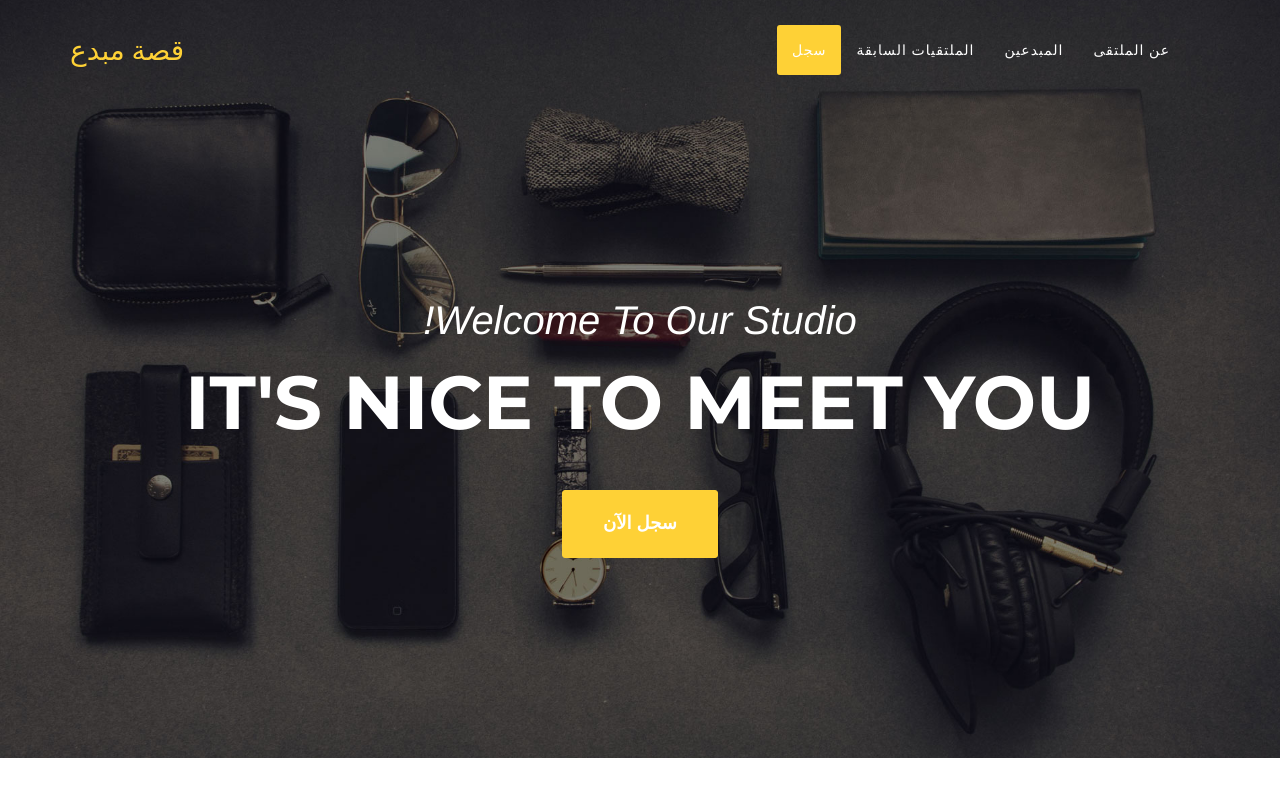
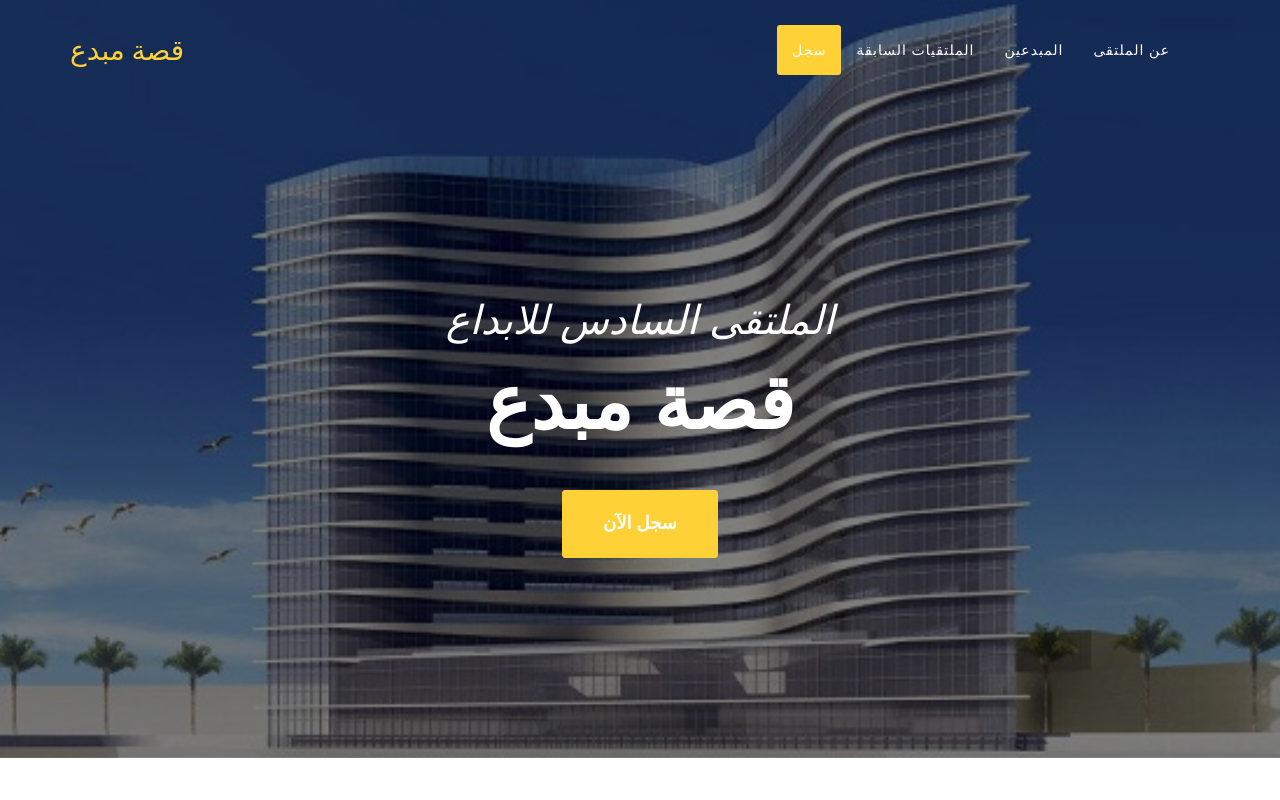
Before and after one commit to Web-Dev-Collaborative/kisrdevelopment.github.io, a plain HTML site: page index.html in a window 1280 px wide. Shown: the top 800 px of the page. Drawn offline with nearby package versions, Linux system fonts and the light colour scheme; a web font is replaced by a local one.

Commit message:
Update header image and logo

```diff
--- a/css/agency.css
+++ b/css/agency.css
@@ -265,7 +265,7 @@ header {
     text-align: center;
     color: #fff;
     background-attachment: scroll;
-    background-image: url(../img/header-bg.jpg);
+    background: linear-gradient( rgba(0, 0, 0, 0.5), rgba(0, 0, 0, 0.5) ), url(../img/theinstitute.jpg);
     background-position: center center;
     background-repeat: none;
     -webkit-background-size: cover;
--- a/index.html
+++ b/index.html
@@ -86,9 +86,8 @@
     <header>
         <div class="container">
             <div class="intro-text">
-                <div class="intro-lead-in">Welcome To Our Studio!</div>
-                <div class="intro-heading">It's Nice To Meet You</div>
-                <!-- TODO link to Eventbrite -->
+                <div class="intro-lead-in">الملتقى السادس للابداع</div>
+                <div class="intro-heading">قصة مبدع</div>
                 <a href="#register" class="page-scroll btn btn-xl">سجل الآن</a>
             </div>
         </div>
@@ -333,12 +332,12 @@
                         <img src="img/logos/SACGC.png" class="img-responsive img-centered" alt="">
                     </a>
                 </div>
-<!--
                 <div class="col-md-3 col-sm-6">
-                    <a href="#">
-                        <img src="img/logos/designmodo.jpg" class="img-responsive img-centered" alt="">
+                    <a href="http://www.kisr.edu.kw/en/">
+                        <img src="img/logos/KISR.png" class="img-responsive img-centered" alt="">
                     </a>
                 </div>
+<!--
                 <div class="col-md-3 col-sm-6">
                     <a href="#">
                         <img src="img/logos/themeforest.jpg" class="img-responsive img-centered" alt="">
```
Also changed, not shown: img/logos/KISR.png (added), img/theinstitute.jpg (added).
